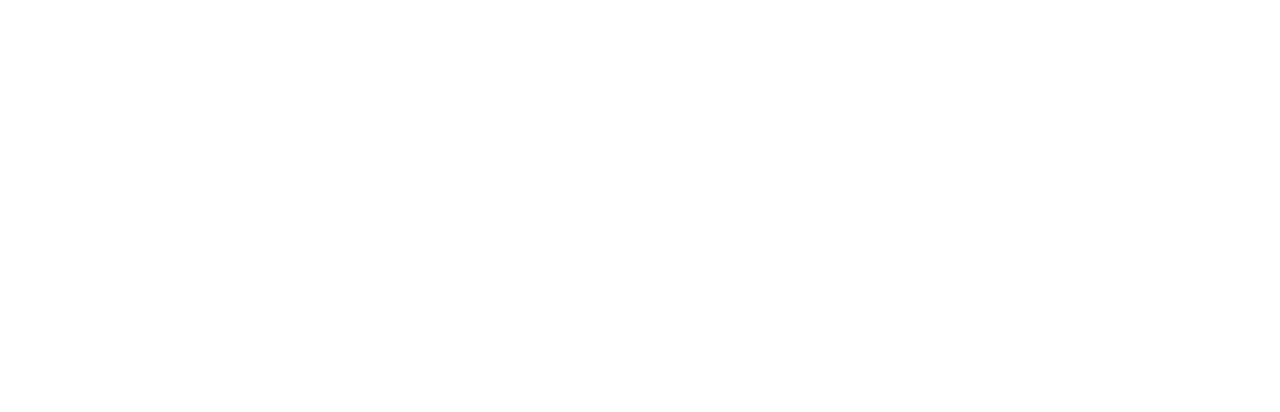
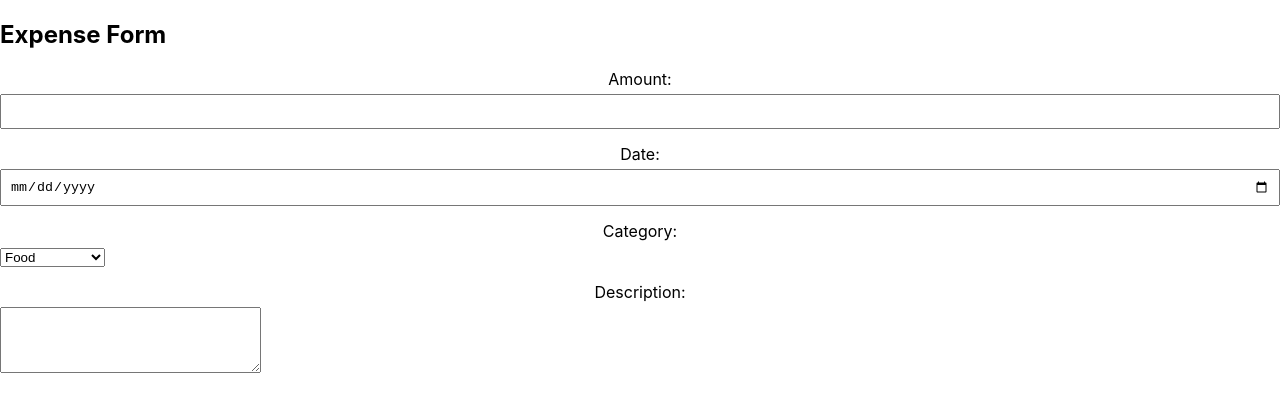
Before and after one commit to Zaysman/personalexpenseprojectfrontend, a React (Create React App) app: page /expenseform in a window 1280 px wide. Before the commit this address had no page. Shown: the top 412 px of the page. Built offline with nearby package versions, Linux system fonts and the light colour scheme.

Commit message:
Setting up the Html for the ExpenseForm page.

```diff
--- a/src/components/Dashboard/Dashboard.js
+++ b/src/components/Dashboard/Dashboard.js
@@ -114,8 +114,6 @@
             <button id="selectAllExpenses-Btn" onClick={handleSelectAllExpenses}>Select All Expenses</button>
             <button id="deselectAllExpenses-Btn" onClick={handleUnselectAllExpenses}>Unselect All Expenses</button>
         </div>
-
-
     </div>
     );
 }
--- /dev/null
+++ b/src/components/ExpenseForm/ExpenseForm.js
@@ -0,0 +1,54 @@
+import React, { useState, useEffect } from 'react';
+import { useNavigate} from 'react-router-dom';
+import './ExpenseForm.css';
+
+import JSONRequests from 'libraries/JSONRequests';
+
+
+function ExpenseForm() {
+
+    const navigate = useNavigate();
+    const [currExpense, setCurrExpense] = useState('');
+
+    //EFFECTS
+
+    //HANDLE FUNCTIONS
+    const handleExpenseFormSubmit = (event) => {
+        event.preventDefault(); //Prevents form submission default operation. Which is reloading the page.
+    }
+
+    const addOrUpdateString = "add";
+
+    return (
+        <div id="expenseForm-container">
+            <h2>Expense Form</h2>
+            <form id="expense-form" onSubmit={handleExpenseFormSubmit}>
+                <div className = "form-group">
+                    <label>Amount:</label>
+                    <input type="number" id="amount-input" name="amount" min="0"/>
+                </div>
+                <div className = "form-group">
+                    <label>Date:</label>
+                    <input type="date" id="date-input" name="date"/>
+                </div>
+                <div className = "form-group">
+                    <label>Category:</label>
+                    <select id="category-select">
+                        <option value="food">Food</option>
+                        <option value="groceries">Groceries</option>
+                        <option value="entertainment">Entertainment</option>
+                    </select>
+                </div>
+                <div className = "form-group">
+                    <label>Description:</label>
+                    <textarea id="desc-txtarea" rows="4" cols="30"></textarea>
+                </div>
+                <div className = "form-group">
+
+                </div>
+            </form>
+        </div>
+    );
+}
+
+export default ExpenseForm;
--- a/src/index.js
+++ b/src/index.js
@@ -12,6 +12,7 @@
 import Login from 'components/Login/Login';
 import SignUp from 'components/SignUp/SignUp';
 import Dashboard from 'components/Dashboard/Dashboard';
+import ExpenseForm from 'components/ExpenseForm/ExpenseForm';
 
 
 const root = ReactDOM.createRoot(document.getElementById('root'));
@@ -23,6 +24,7 @@
         <Route path = "/login" element = {<Login/>}/>
         <Route path = "/signup" element = {<SignUp/>}/>
         <Route path = "/dashboard" element = {<Dashboard/>}/>
+        <Route path = "/expenseform" element={<ExpenseForm/>}></Route>
       </Routes>
     </Router>
   </React.StrictMode>
```
Also changed, not shown: src/components/ExpenseForm/ExpenseForm.css (added).
